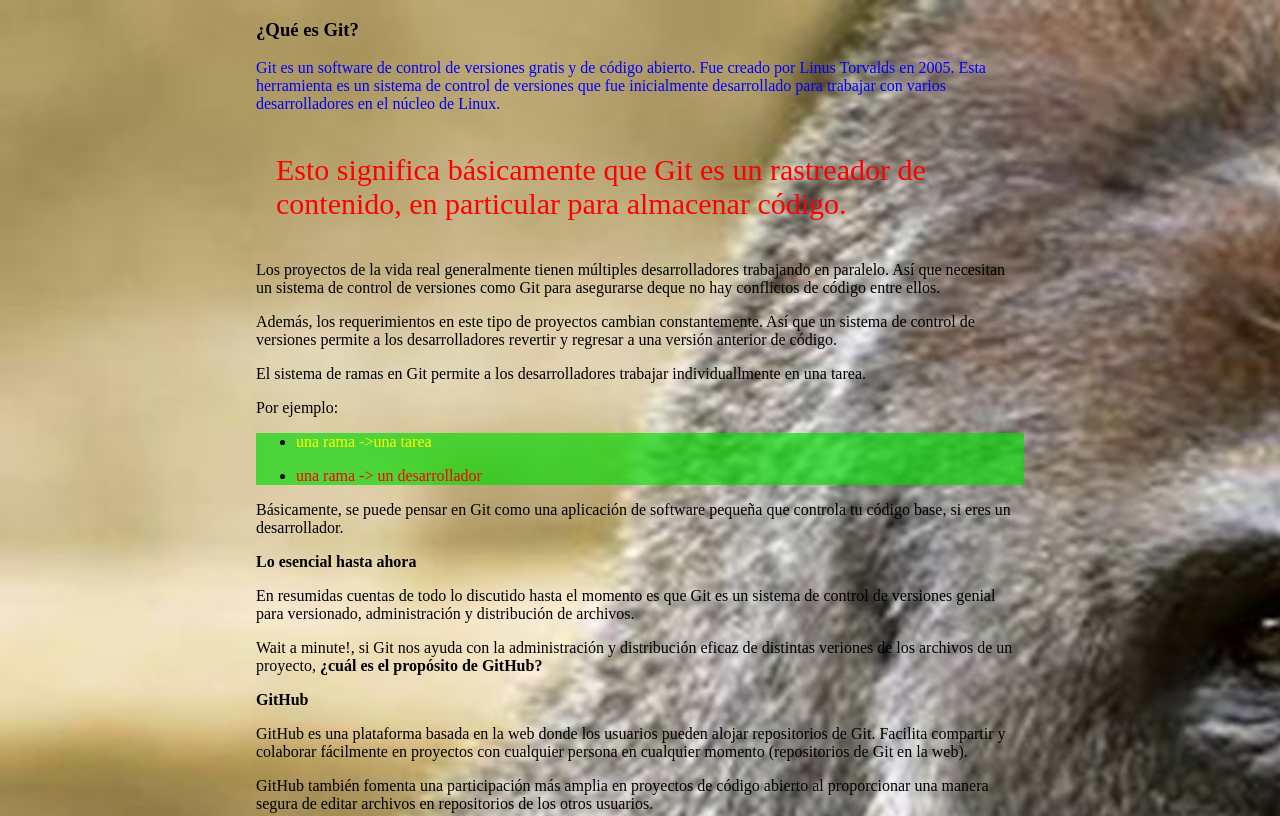
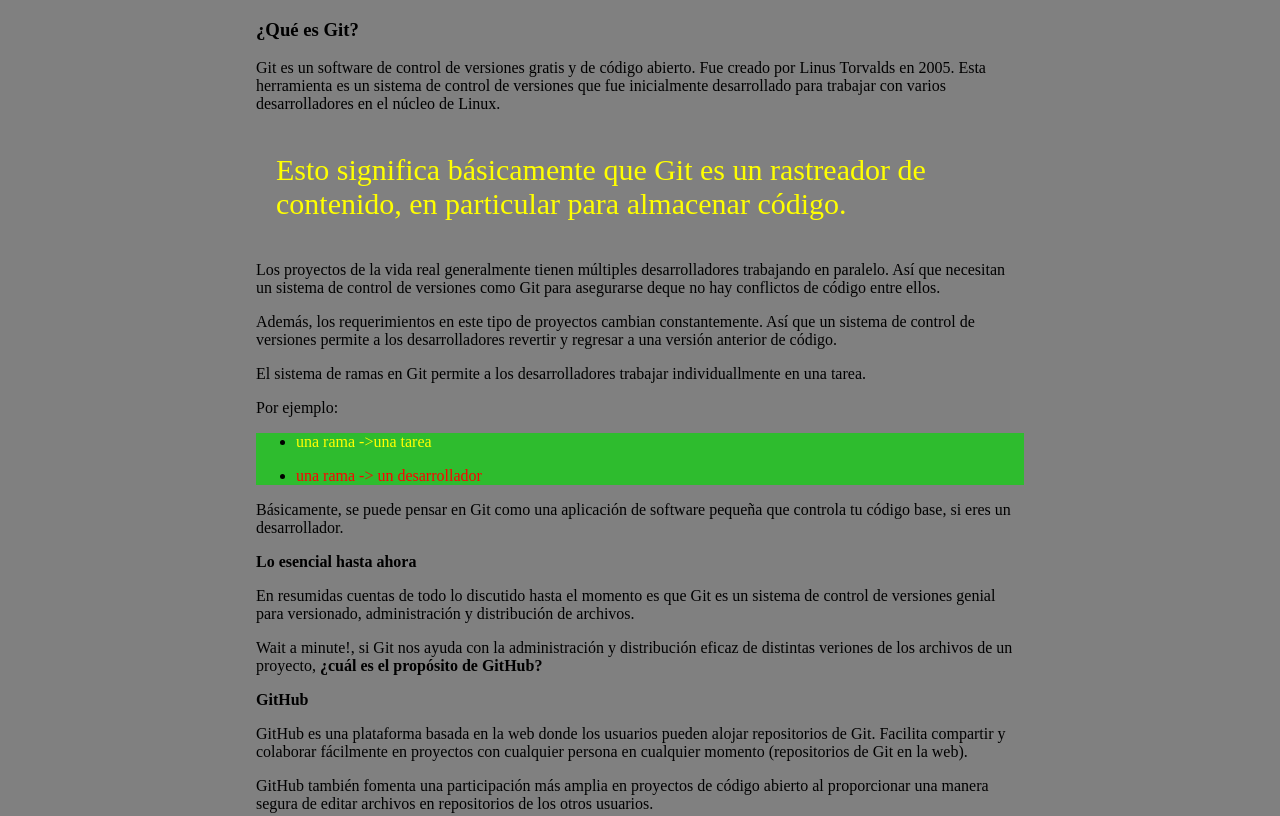
Before and after one commit to JorgeAlcaldeG/CSS-ASIX1, a plain HTML site: page index.html in a window 1280 px wide. Shown: the top 816 px of the page. Drawn offline with Linux system fonts and the light colour scheme.

Commit message:
Estilos añadidos

```diff
--- a/index.html
+++ b/index.html
@@ -7,13 +7,28 @@
     <meta http-equiv="X-UA-Compatible " content="IE=edge ">
     <meta name="viewport " content="width=device-width, initial-scale=1.0 ">
     <title>Git & GitHub</title>
+<!--Estilos internos-->
+    <style>
+        /*A todos los parrafos se le aplica este estilo de abajo*/
+        .idea-principal{
+            color: rgba(255,255,0,1);
+            font-size: 30px;
+            padding: 10px 20px;
+        }
+        #software{
+            color: blue;
+        }
+    </style>
+
 </head>
-<body style="margin: 0; padding-left: 20%; padding-right: 20%; background-image: url(./img/fondo.jpg); background-size: cover ">
+<body style="margin: 0; padding-left: 20%; padding-right: 20%; background-color: gray; ">
+    <!-- <body style="margin: 0; padding-left: 20%; padding-right: 20%; background-image: url(./img/fondo.jpg); background-size: cover "></body> -->
     <h3><b>¿Qué es Git?</b></h3>
     <!--Estilos en linea, un ejemplo es el de la linea de abajo-->
-    <p style="color:blue; ">Git es un software de control de versiones gratis y de código abierto. Fue creado por Linus Torvalds en 2005. Esta herramienta es un sistema de control de versiones que fue inicialmente desarrollado para trabajar con varios desarrolladores en el núcleo de Linux.</p>
+    <p id="software ">Git es un software de control de versiones gratis y de código abierto. Fue creado por Linus Torvalds en 2005. Esta herramienta es un sistema de control de versiones que fue inicialmente desarrollado para trabajar con varios desarrolladores en el núcleo de Linux.</p>
 
-    <p style="color: rgba(255,0,0,1); font-size: 30px; padding: 10px 20px; ">Esto significa básicamente que Git es un rastreador de contenido, en particular para almacenar código.</p>
+    <!-- <p style="color: blue; font-size: 30px; padding: 10px 20px; "></p> -->
+    <p class="idea-principal ">Esto significa básicamente que Git es un rastreador de contenido, en particular para almacenar código.</p>
 
     <p>Los proyectos de la vida real generalmente tienen múltiples desarrolladores trabajando en paralelo. Así que necesitan un sistema de control de versiones como Git para asegurarse deque no hay conflictos de código entre ellos.</p>
 
```
